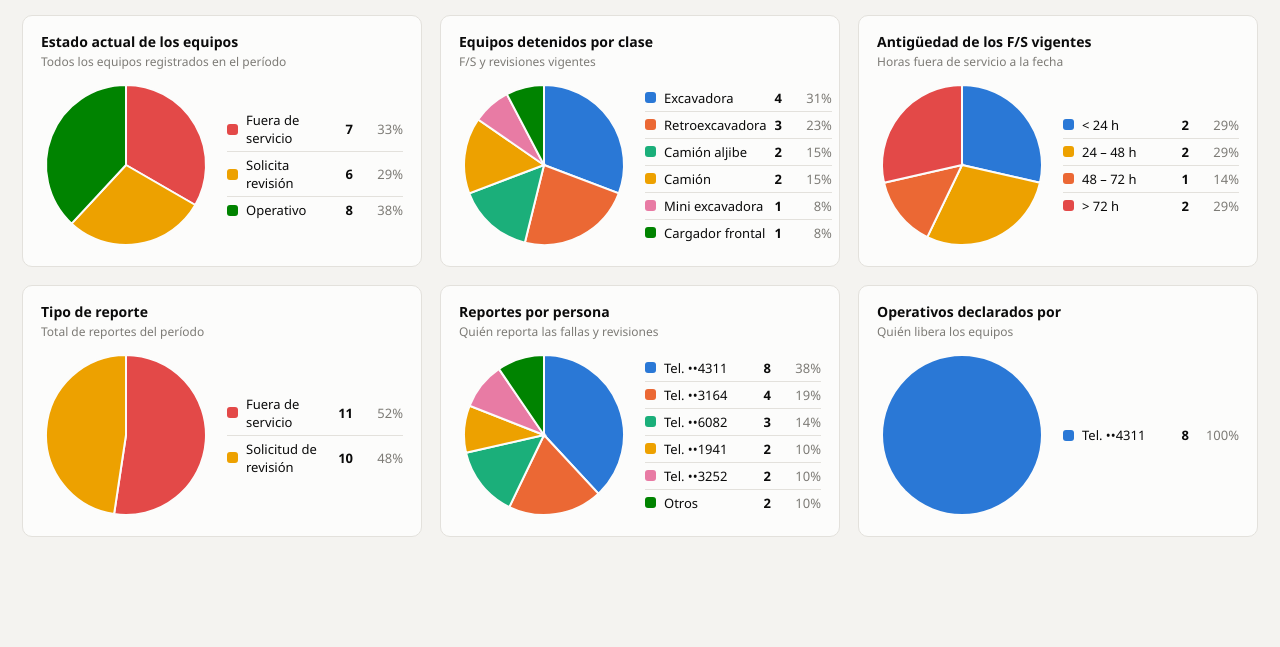
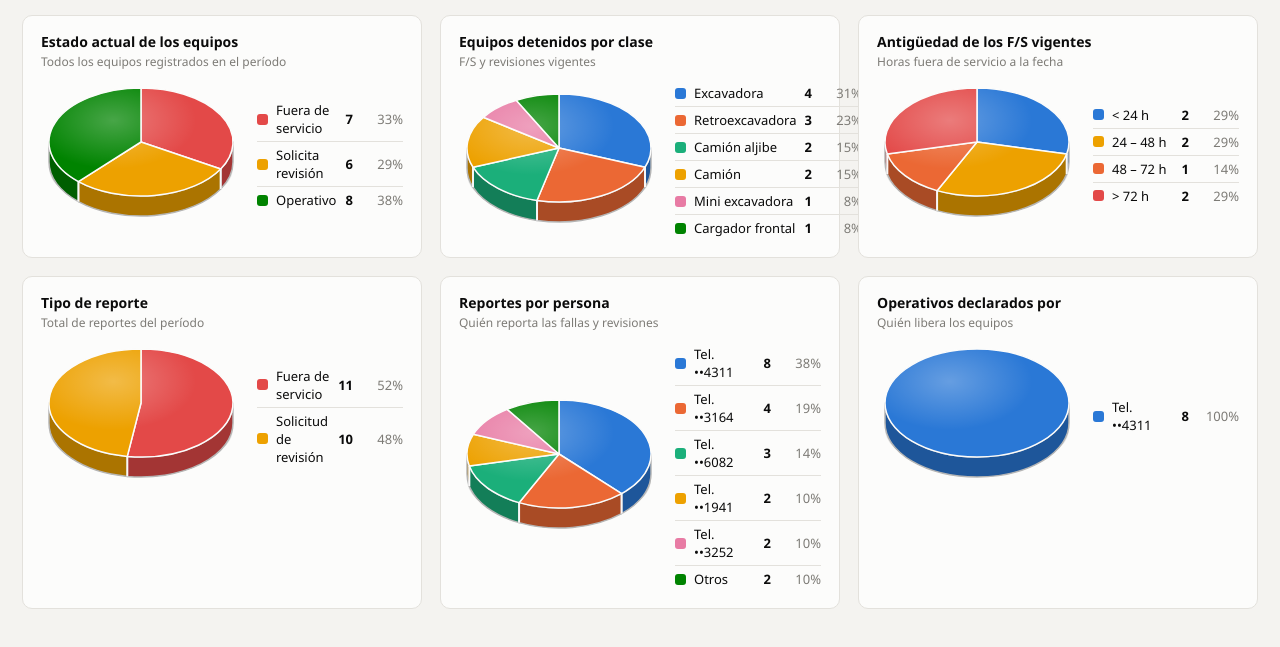
Before and after one commit to Rentamaq/TallerCDA, a plain HTML site: page index.html in a window 1280 px wide. Both pictures are taken after a click on the button "Dashboard". Shown: the part 273-920 px from the top of the page. Before the commit the page ends 850 px from the top, so only its background shows below. Drawn offline with Linux system fonts and the light colour scheme.

Commit message:
Gráficos de torta en 3D
Co-Authored-By: Claude Opus 5.5 <noreply@anthropic.com>
Claude-Session: https://claude.ai/code/session_01ReE6UrkyBZGupKAueNmr7g

```diff
--- a/index.html
+++ b/index.html
@@ -81,7 +81,9 @@
   .pie-card h3{margin:0 0 2px;font-size:14px;font-weight:650}
   .pie-card .desc{font-size:12px;color:var(--ink-3);margin-bottom:10px}
   .pie-body{display:flex;gap:16px;align-items:center}
-  .pie-body svg{flex:0 0 170px}
+  .pie-body svg{flex:0 0 200px;overflow:visible}
+  .slice.side{filter:brightness(.72)}
+  .edge{stroke:rgba(255,255,255,.9);stroke-width:2}
   .legend{list-style:none;margin:0;padding:0;flex:1;font-size:13px}
   .legend li{display:flex;align-items:center;gap:8px;padding:4px 0;border-bottom:1px solid var(--line)}
   .legend li:last-child{border-bottom:0}
@@ -89,8 +91,8 @@
   .legend .nm{flex:1;color:var(--ink)}
   .legend .vl{font-variant-numeric:tabular-nums;font-weight:600}
   .legend .pc{font-variant-numeric:tabular-nums;color:var(--ink-3);width:42px;text-align:right}
-  .slice{stroke:var(--surface);stroke-width:2;cursor:default;transition:opacity .15s}
-  .pie-body svg:hover .slice{opacity:.55}.pie-body svg .slice:hover{opacity:1}
+  .slice{stroke:var(--surface);stroke-width:1.5;stroke-linejoin:round;cursor:default;transition:opacity .15s}
+  .pie-body svg:hover .slice{opacity:.6}.pie-body svg .slice:hover{opacity:1}
   #tip{position:fixed;pointer-events:none;background:#1d1d1b;color:#fff;font-size:12px;padding:6px 9px;border-radius:6px;display:none;z-index:50;max-width:260px}
   .empty-state{padding:24px;text-align:center;color:var(--ink-3)}
   .quick{display:flex;flex-direction:column;gap:5px;min-width:190px}
@@ -207,6 +209,7 @@
     <div class="pies" id="pies"></div>
   </section>
 </main>
+<svg width="0" height="0" style="position:absolute"><defs><radialGradient id="shine" cx="35%" cy="30%" r="75%"><stop offset="0" stop-color="#fff" stop-opacity=".28"/><stop offset=".6" stop-color="#fff" stop-opacity="0"/></radialGradient></defs></svg>
 <div id="tip"></div>
 <div class="toast" id="toast"></div>
 
@@ -305,20 +308,32 @@ function render(){
 function count(arr, key){ const m=new Map(); arr.forEach(r=>{const k=typeof key==="function"?key(r):r[key]; m.set(k,(m.get(k)||0)+1);}); return [...m.entries()].sort((a,b)=>b[1]-a[1]); }
 function foldOther(entries, max=6){ if(entries.length<=max) return entries; const head=entries.slice(0,max-1); const rest=entries.slice(max-1).reduce((s,e)=>s+e[1],0); return head.concat([["Otros",rest]]); }
 function pieSVG(entries, colors){
-  const total = entries.reduce((s,e)=>s+e[1],0); const R=80, cx=85, cy=85;
-  if(!total) return `<svg viewBox="0 0 170 170" width="170" height="170"><circle cx="${cx}" cy="${cy}" r="${R}" fill="#eeede9"/><text x="85" y="90" text-anchor="middle" font-size="12" fill="#7d7b76">Sin datos</text></svg>`;
-  let a0=-Math.PI/2, out="";
-  entries.forEach((e,i)=>{
-    const frac=e[1]/total, a1=a0+frac*2*Math.PI;
-    const tipTxt = `${esc(e[0])}: ${e[1]} (${Math.round(frac*100)}%)`;
-    if(frac>=0.9999){ out+=`<circle class="slice" cx="${cx}" cy="${cy}" r="${R}" fill="${colors[i]}" data-tip="${tipTxt}"/>`; }
+  // Torta 3D: elipse inclinada con espesor. Las cifras exactas van en la leyenda.
+  const total = entries.reduce((s,e)=>s+e[1],0);
+  const W=200, H=150, cx=100, cy=62, RX=92, RY=54, D=20;
+  const P=(a,dy=0)=>`${(cx+RX*Math.cos(a)).toFixed(2)},${(cy+dy+RY*Math.sin(a)).toFixed(2)}`;
+  const shadow=`<ellipse cx="${cx}" cy="${cy+D+6}" rx="${RX}" ry="${RY*0.8}" fill="rgba(0,0,0,.10)"/>`;
+  if(!total) return `<svg viewBox="0 0 ${W} ${H}" width="${W}" height="${H}">${shadow}<ellipse cx="${cx}" cy="${cy+D}" rx="${RX}" ry="${RY}" fill="#dcdad4"/><ellipse cx="${cx}" cy="${cy}" rx="${RX}" ry="${RY}" fill="#eeede9"/><text x="${cx}" y="${cy+4}" text-anchor="middle" font-size="12" fill="#7d7b76">Sin datos</text></svg>`;
+  const sl=[]; let a0=-Math.PI/2;
+  entries.forEach((e,i)=>{ const f=e[1]/total; const a1=a0+f*2*Math.PI; if(e[1]>0) sl.push({a0,a1,f,c:colors[i],tip:`${esc(e[0])}: ${e[1]} (${Math.round(f*100)}%)`}); a0=a1; });
+  let sides="", tops="", walls="";
+  sl.forEach(s=>{
+    // pared exterior: solo la parte frontal (ángulos entre 0 y π)
+    const s0=Math.max(s.a0,0), s1=Math.min(s.a1,Math.PI);
+    if(s1>s0){
+      const large=(s1-s0)>Math.PI?1:0;
+      sides+=`<path class="slice side" d="M${P(s0)} A${RX},${RY} 0 ${large} 1 ${P(s1)} L${P(s1,D)} A${RX},${RY} 0 ${large} 0 ${P(s0,D)} Z" fill="${s.c}" data-tip="${s.tip}"/>`;
+    }
+    if(s.f>=0.9999){ tops+=`<ellipse class="slice" cx="${cx}" cy="${cy}" rx="${RX}" ry="${RY}" fill="${s.c}" data-tip="${s.tip}"/>`; }
     else{
-      const x0=cx+R*Math.cos(a0), y0=cy+R*Math.sin(a0), x1=cx+R*Math.cos(a1), y1=cy+R*Math.sin(a1);
-      out+=`<path class="slice" d="M${cx},${cy} L${x0.toFixed(2)},${y0.toFixed(2)} A${R},${R} 0 ${a1-a0>Math.PI?1:0} 1 ${x1.toFixed(2)},${y1.toFixed(2)} Z" fill="${colors[i]}" data-tip="${tipTxt}"/>`;
+      const large=(s.a1-s.a0)>Math.PI?1:0;
+      tops+=`<path class="slice" d="M${cx},${cy} L${P(s.a0)} A${RX},${RY} 0 ${large} 1 ${P(s.a1)} Z" fill="${s.c}" data-tip="${s.tip}"/>`;
     }
-    a0=a1;
   });
-  return `<svg viewBox="0 0 170 170" width="170" height="170" role="img">${out}</svg>`;
+  if(sl.length>1){ // bordes de corte visibles en el frente
+    sl.forEach(s=>{ [s.a0].forEach(a=>{ if(Math.sin(a)>0.02) walls+=`<path class="edge" d="M${P(a)} L${P(a,D)}"/>`; }); });
+  }
+  return `<svg viewBox="0 0 ${W} ${H}" width="${W}" height="${H}" role="img">${shadow}<g>${sides}</g>${walls}<g>${tops}</g><ellipse cx="${cx}" cy="${cy}" rx="${RX}" ry="${RY}" fill="url(#shine)" pointer-events="none"/></svg>`;
 }
 function pieCard(title, desc, entries, colors){
   colors = colors || COLORS;
```
